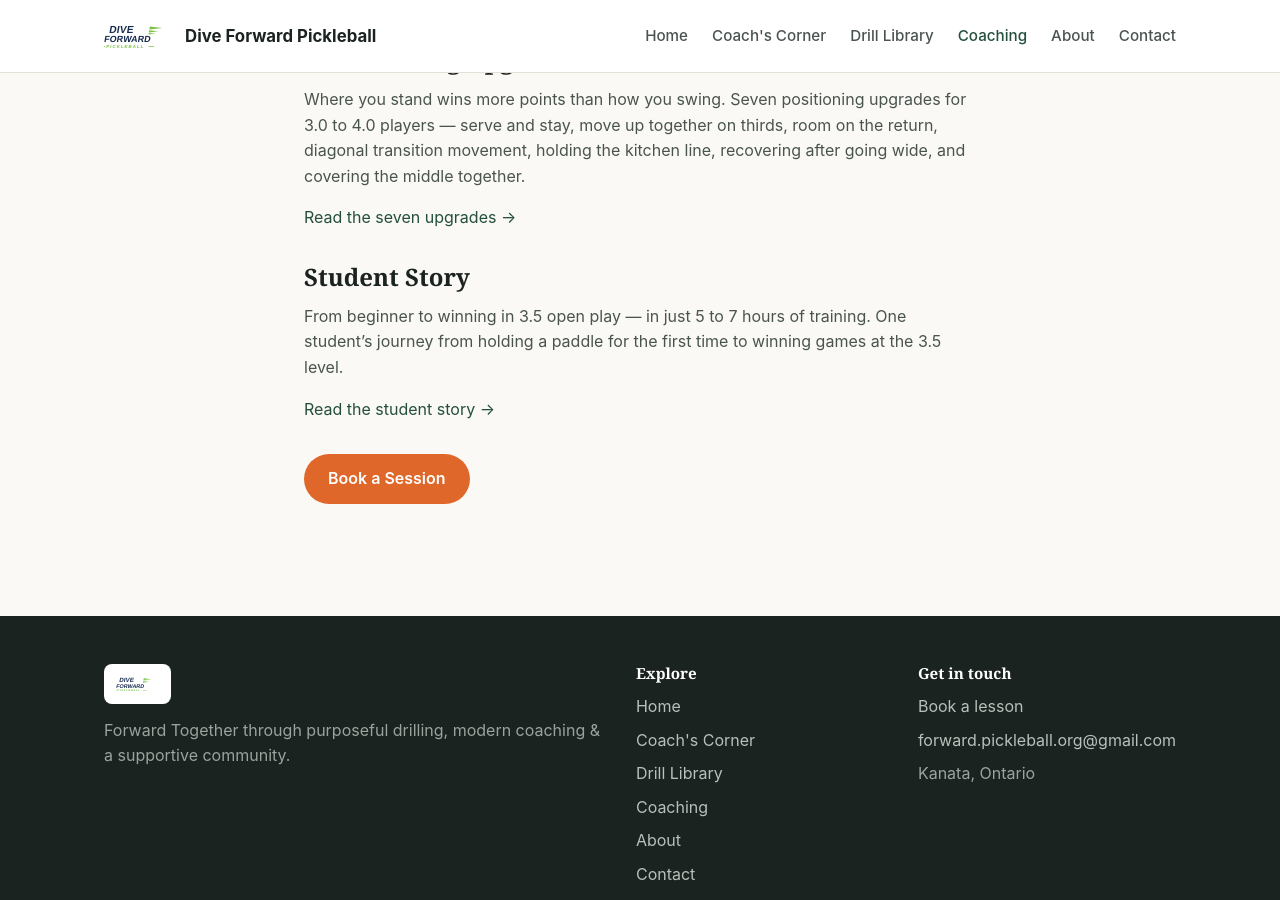
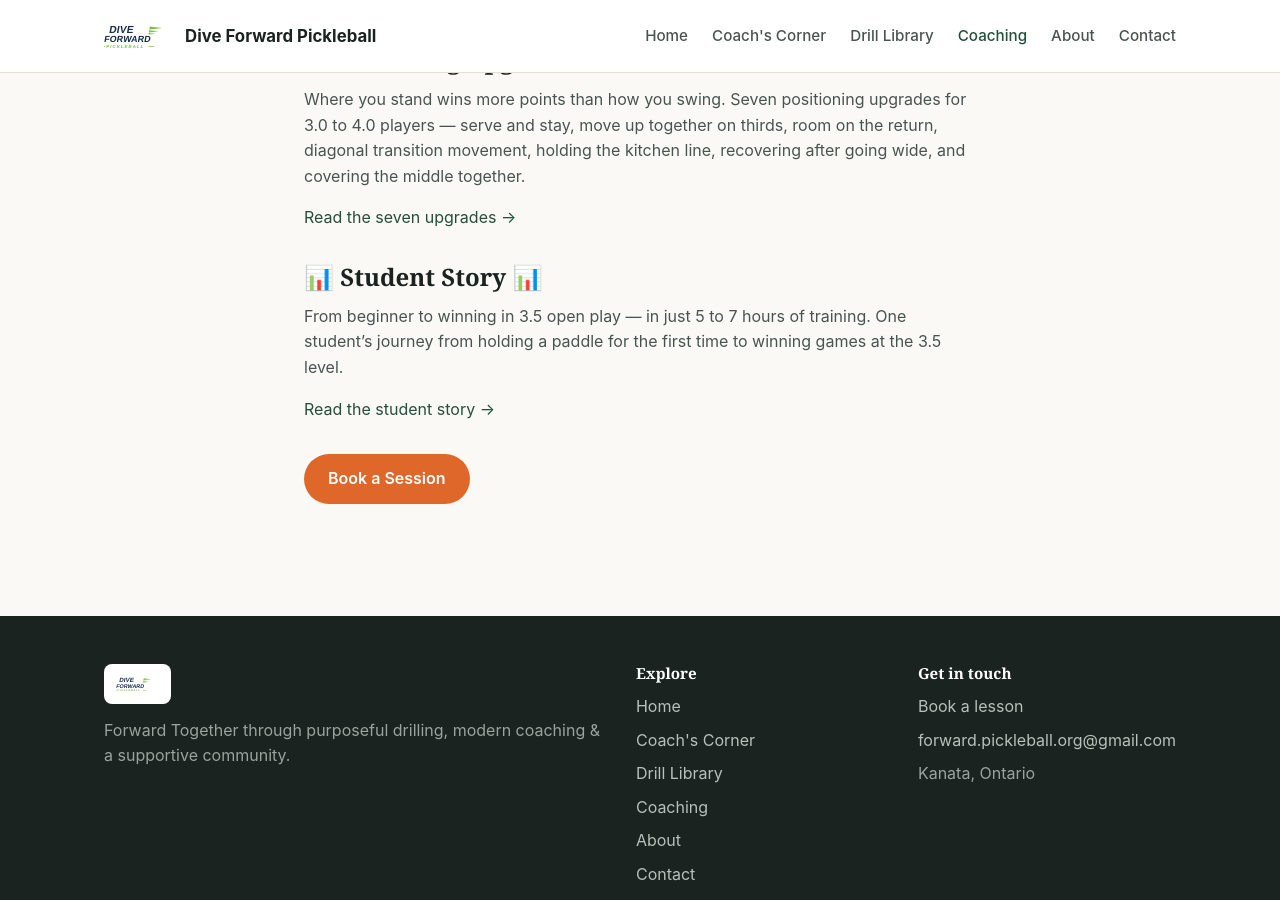
Before and after one commit to forwardpickleballorg-art/forwardpickleballorg-art.github.io, a Jekyll site: the page built from coaching.md, in a window 1280 px wide and 900 px high, scrolled down 2422 px. Built offline with Jekyll 4.4.1, drawn with Linux system fonts in a browser that asks for light colours.

```diff
--- a/coaching.md
+++ b/coaching.md
@@ -162,7 +162,7 @@ excerpt: "Pickleball coaching in Kanata and Ottawa with Louie Kwan, Certified NC
   </div>
 
   <div class="program">
-    <h2>Student Story</h2>
+    <h2>📊 Student Story 📊</h2>
     <p>
       From beginner to winning in 3.5 open play &mdash; in just 5 to 7
       hours of training. One student&rsquo;s journey from holding a paddle
```
